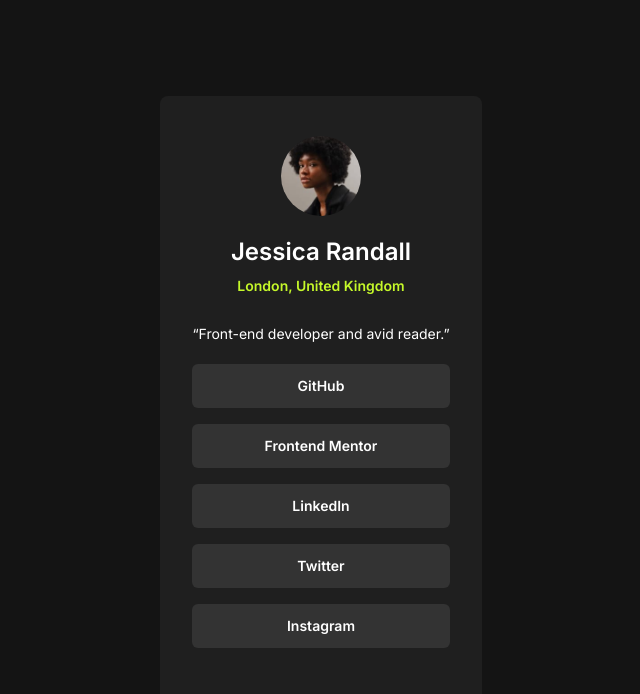
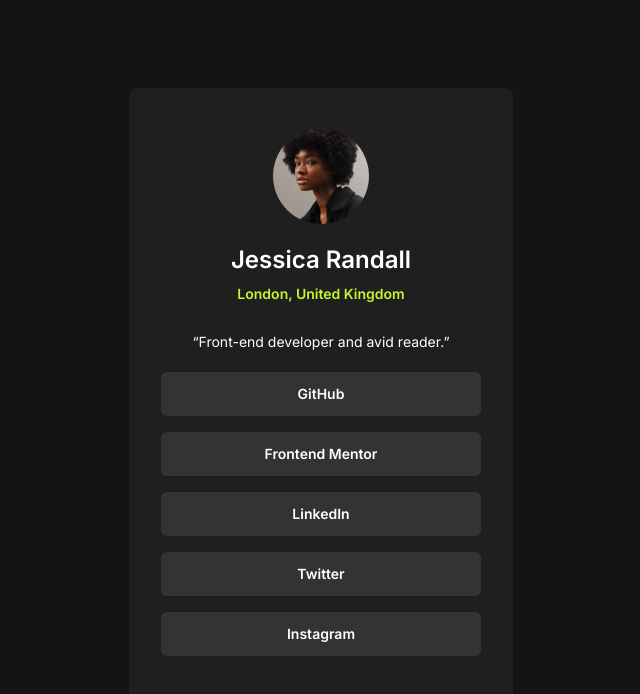
Before and after one commit to njorogejeff/social-links-profile, a website built with Vite: page index.html in a window 1280 px wide. Shown: the whole page, without its empty margins (319-959 px from the left). Built offline with nearby package versions, Linux system fonts and the light colour scheme.

Commit message:
refactor index.html to adjust section width and image size for better layout

```diff
--- a/index.html
+++ b/index.html
@@ -15,11 +15,11 @@
 
   <body class="font-inter text-social-white text-center text-sm">
     <main class="bg-social-grey-900 grid min-h-screen place-content-center">
-      <section class="bg-social-grey-800 rounded-lg px-8 py-10">
+      <section class="w-96 bg-social-grey-800 rounded-lg px-8 py-10">
         <img
           src="./assets/images/avatar-jessica.jpeg"
           alt="Jessica Randall Picture"
-          class="w-20 rounded-full mx-auto mb-5"
+          class="w-24 rounded-full mx-auto mb-5"
         />
         <h1 class="text-2xl font-semibold mb-2">Jessica Randall</h1>
         <h2 class="text-social-green text-sm font-semibold mb-7">London, United Kingdom</h2>
```
